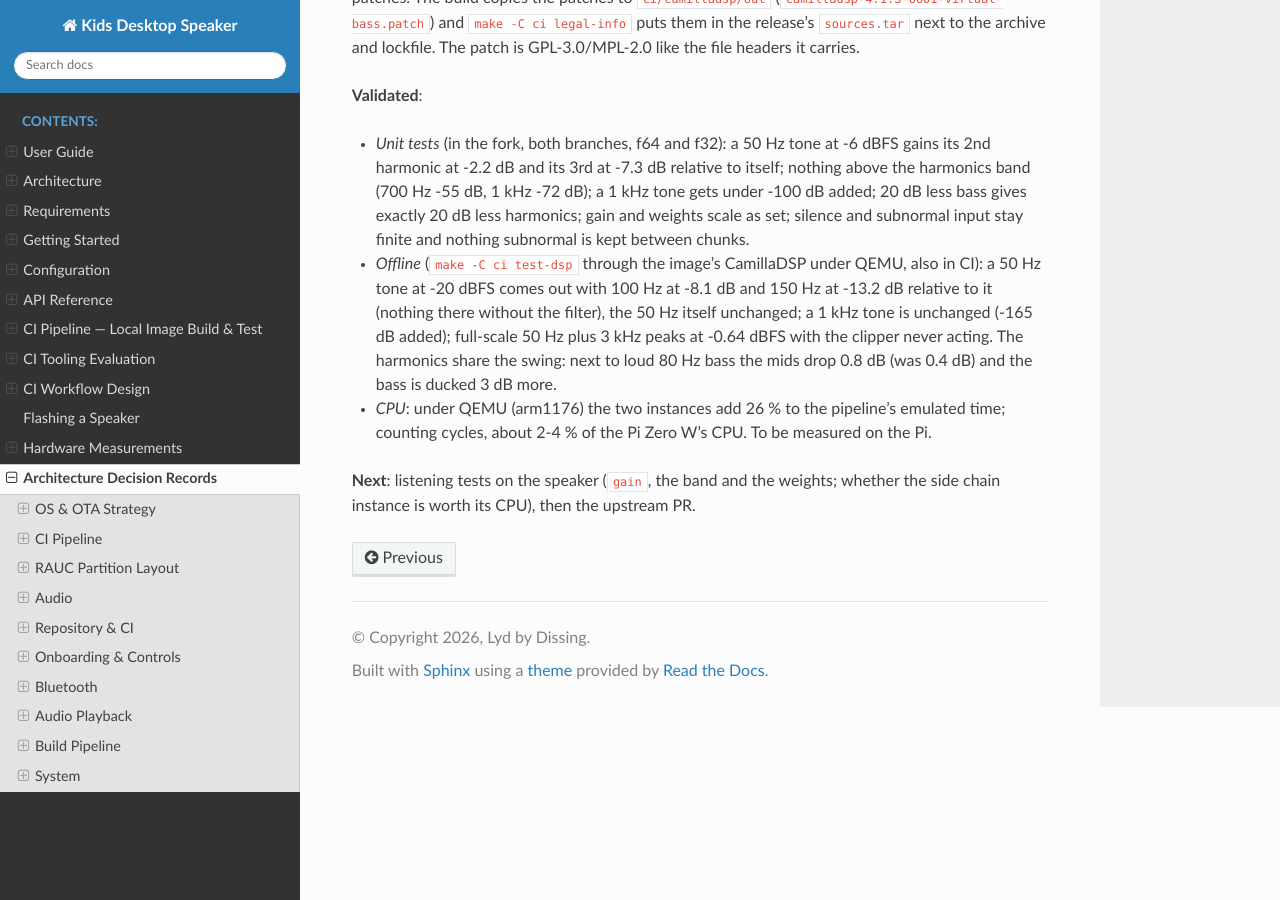
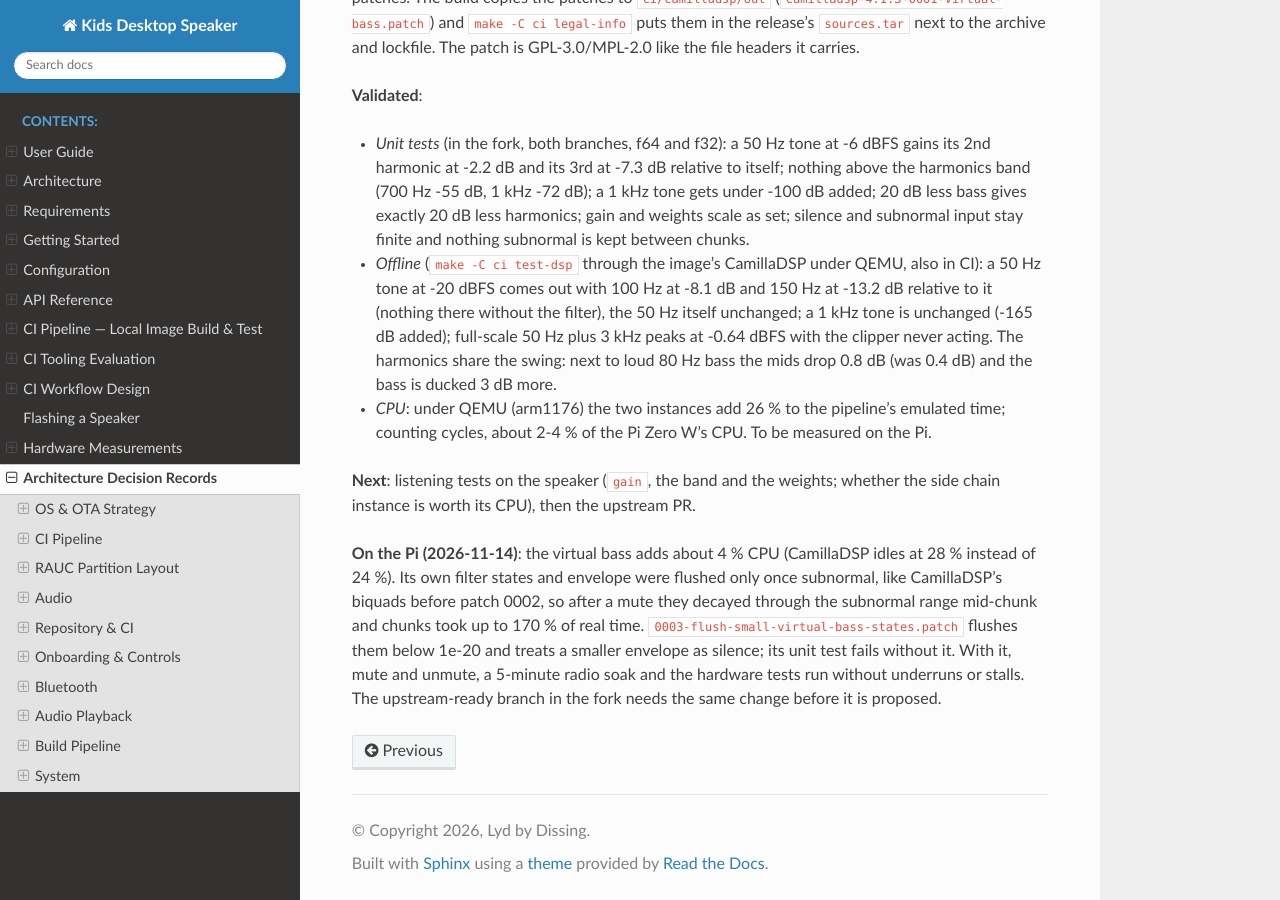
Before and after one commit to LydByDissing/kids-desktop-speaker, a Sphinx documentation site: the page built from docs/source/development/decisions.rst, in a window 1280 px wide and 900 px high, scrolled down 53415 px. Built offline with Sphinx 7.4.7 and the Read the Docs theme 3.1.0, drawn with Linux system fonts in a browser that asks for light colours.

Commit message:
fix(dsp): flush small virtual bass states before they reach subnormals (DEC-052)
The virtual bass's own filter states and envelope were flushed only once
subnormal, so after a mute they decayed through the subnormal range mid-chunk
and CamillaDSP took up to 170 % of real time on the Pi Zero. Patch 0003
flushes them below 1e-20, like patch 0002 does for biquads; its unit test
fails without it.

On the Pi: hw-volume-test (with the mute check), hw-dsp-test with AirPlay and
a 5-minute radio soak, and hw-radio-test pass with no underruns or stalls; the
virtual bass costs about 4 % CPU.

Co-Authored-By: Claude Opus 5.5 <noreply@anthropic.com>

```diff
--- a/docs/source/development/decisions.rst
+++ b/docs/source/development/decisions.rst
@@ -3203,3 +3203,13 @@ it carries.
 
 **Next**: listening tests on the speaker (``gain``, the band and the weights;
 whether the side chain instance is worth its CPU), then the upstream PR.
+
+**On the Pi (2026-11-14)**: the virtual bass adds about 4 % CPU (CamillaDSP idles
+at 28 % instead of 24 %). Its own filter states and envelope were flushed only
+once subnormal, like CamillaDSP's biquads before patch 0002, so after a mute
+they decayed through the subnormal range mid-chunk and chunks took up to 170 %
+of real time. ``0003-flush-small-virtual-bass-states.patch`` flushes them below
+1e-20 and treats a smaller envelope as silence; its unit test fails without
+it. With it, mute and unmute, a 5-minute radio soak and the hardware tests run
+without underruns or stalls. The upstream-ready branch in the fork needs the
+same change before it is proposed.
```
Also changed, not shown: 1 other file.
